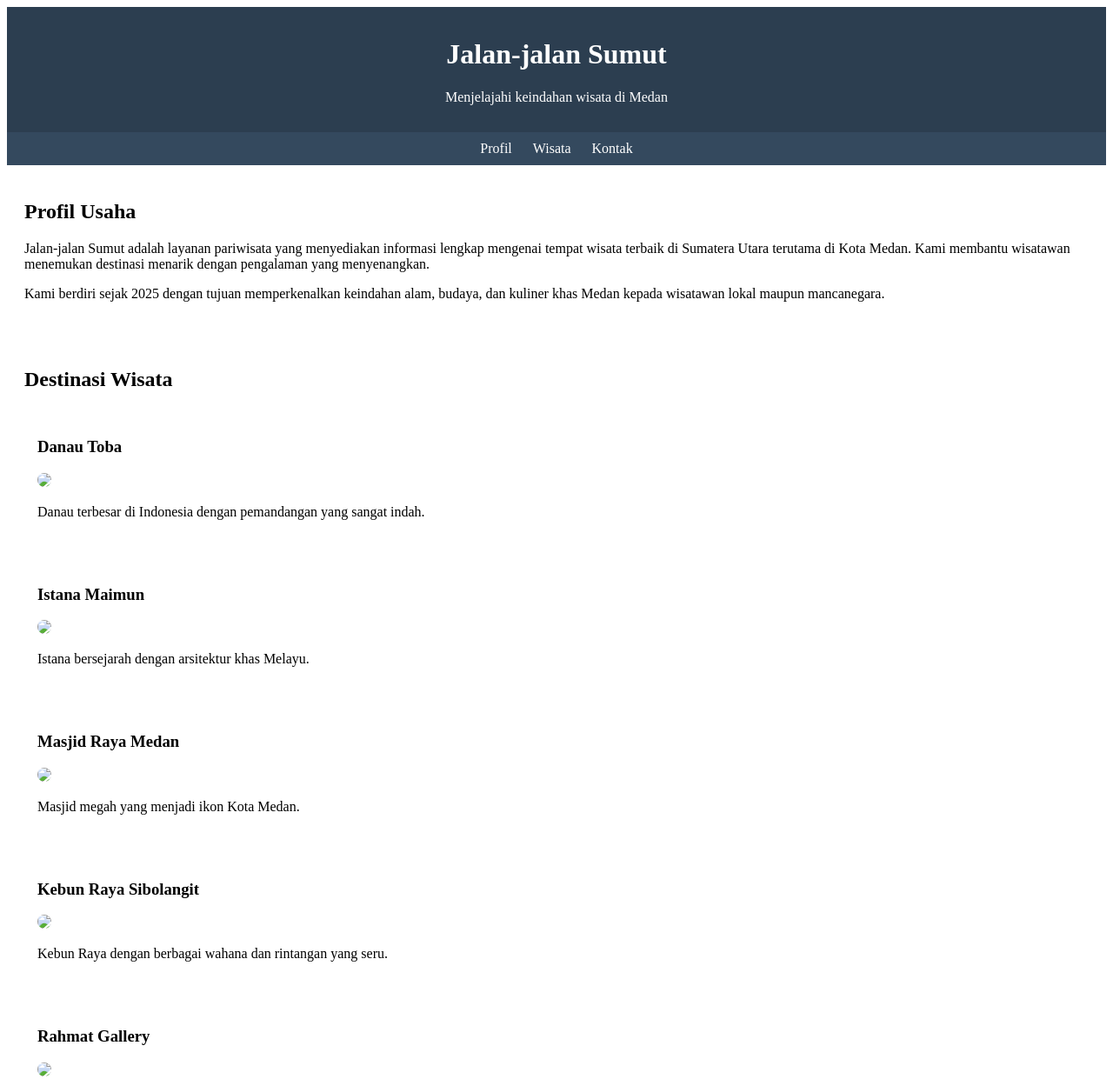
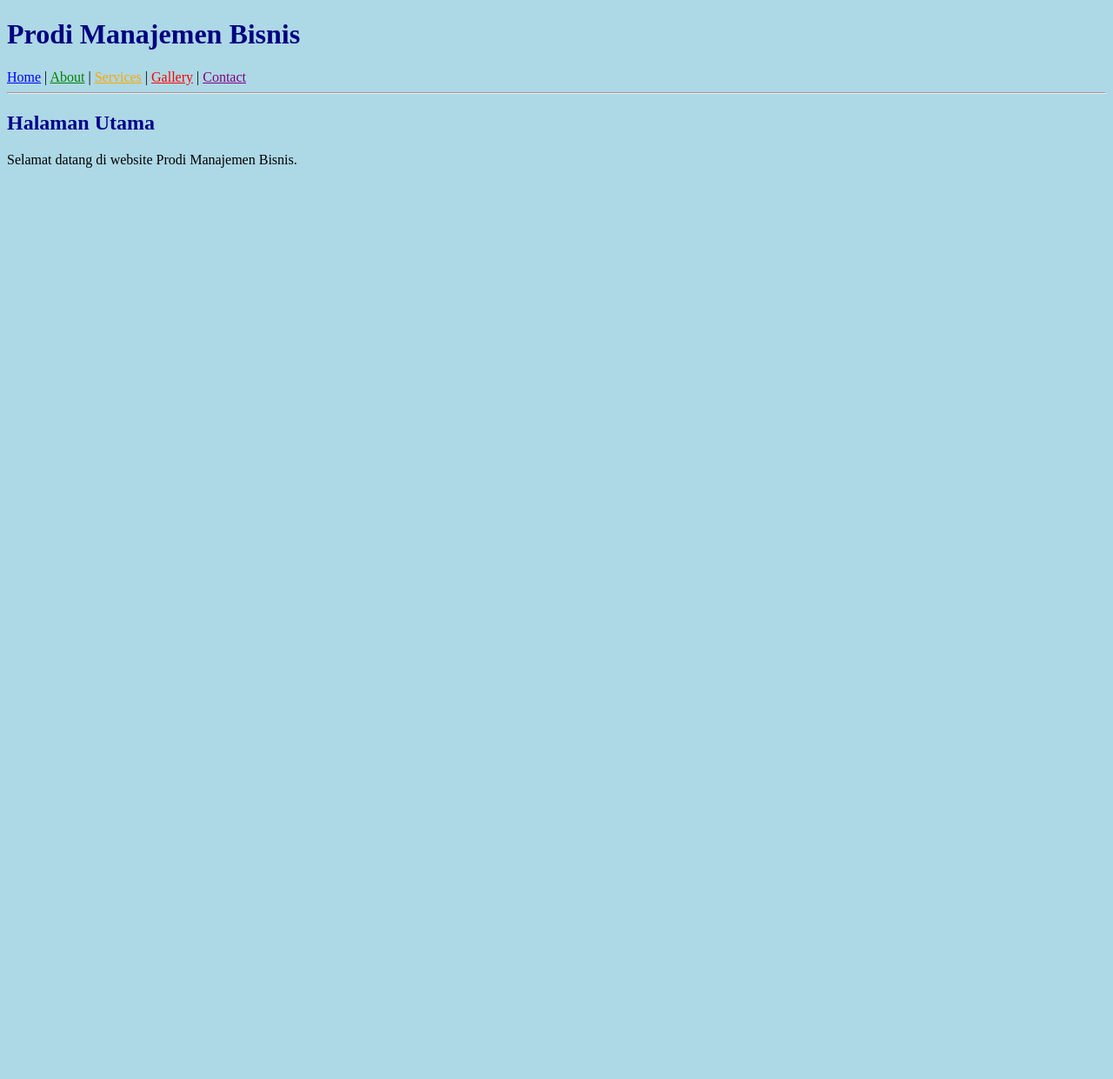
Before and after one commit to saraswathi121005-hue/website-saras, a plain HTML site: page index.html in a window 1280 px wide. Shown: the top 1241 px of the page at 87% size. After the commit the page ends 800 px from the top, so only its background shows below. Drawn offline with Linux system fonts and the light colour scheme.

Commit message:
Add files via upload

```diff
--- a/index.html
+++ b/index.html
@@ -1,119 +1,23 @@
 <!DOCTYPE html>
-<html lang="id">
+<html>
 <head>
-    <meta charset="UTF-8">
-    <title>Jalan-jalan Sumut</title>
-</head>
-<style>
- <style>
-        body {
-            font-family: Arial;
-            margin: 0;
-            background-color: #f4f4f4;
-        }
-        header {
-            background-color: #2c3e50;
-            color: white;
-            padding: 15px;
-            text-align: center;
-        }
-        nav {
-            background-color: #34495e;
-            padding: 10px;
-            text-align: center;
-        }
-        nav a {
-            color: white;
-            margin: 10px;
-            text-decoration: none;
-        }
-        section {
-            padding: 20px;
-        }
-        .card {
-            background: white;
-            padding: 15px;
-            margin: 10px 0;
-            border-radius: 10px;
-        }
-        footer {
-            background-color: #2c3e50;
-            color: white;
-            text-align: center;
-            padding: 10px;
-        }
-        img {
-            width: 100%;
-            border-radius: 10px;
-        }
-    </style>
+    <title>Home</title>
 </head>
 
-<body>
+<body style="background-color: lightblue;">
 
-<header>
-    <h1>Jalan-jalan Sumut</h1>
-    <p>Menjelajahi keindahan wisata di Medan</p>
-</header>
+<h1 style="color: navy;">Prodi Manajemen Bisnis</h1>
 
-<nav>
-    <a href="#profil">Profil</a>
-    <a href="#wisata">Wisata</a>
-    <a href="#kontak">Kontak</a>
-</nav>
+<a href="index.html" style="color: blue;">Home</a> |
+<a href="about.html" style="color: green;">About</a> |
+<a href="services.html" style="color: orange;">Services</a> |
+<a href="gallery.html" style="color: red;">Gallery</a> |
+<a href="contact.html" style="color: purple;">Contact</a>
 
-<section id="profil">
-    <h2>Profil Usaha</h2>
-    <p>Jalan-jalan Sumut adalah layanan pariwisata yang menyediakan informasi lengkap mengenai tempat wisata terbaik di Sumatera Utara terutama di Kota Medan. Kami membantu wisatawan menemukan destinasi menarik dengan pengalaman yang menyenangkan.</p>
+<hr>
 
-    <p>Kami berdiri sejak 2025 dengan tujuan memperkenalkan keindahan alam, budaya, dan kuliner khas Medan kepada wisatawan lokal maupun mancanegara.</p>
-</section>
-
-<section id="wisata">
-    <h2>Destinasi Wisata</h2>
-
-    <div class="card">
-        <h3>Danau Toba</h3>
-        <img src="Danau Toba.JFIF File"width="500">
-        <p>Danau terbesar di Indonesia dengan pemandangan yang sangat indah.</p>
-    </div>
-
-    <div class="card">
-        <h3>Istana Maimun</h3>
-        <img src="Istana Maimun.JFIF File"width="500">
-        <p>Istana bersejarah dengan arsitektur khas Melayu.</p>
-    </div>
-
-    <div class="card">
-        <h3>Masjid Raya Medan</h3>
-        <img src="Masjid Raya.JFIF File"width="500">
-        <p>Masjid megah yang menjadi ikon Kota Medan.</p>
-    </div>
-
-    <div class="card">
-        <h3>Kebun Raya Sibolangit</h3>
-        <img src="Kebun Raya Sibolangit.JFIF File"width="500">
-        <p>Kebun Raya dengan berbagai wahana dan rintangan yang seru.</p>
-    </div>
-
-    <div class="card">
-        <h3>Rahmat Gallery</h3>
-        <img src="Rahmat Galery.JFIF File"width="500">
-        <p>Museum unik dengan koleksi satwa dari berbagai negara.</p>
-    </div>
-
-</section>
-
-<section id="kontak">
-    <h2>Kontak</h2>
-    <p>Email: jalanjalanmedan12@gmail.com</p>
-    <p>WhatsApp: 085361657388</p>
-    <p>Instagram: @Jalan jalan Sumut</p>
-</section>
-
-<footer>
-    <p>© 2026 Explore Medan</p>
-</footer>
+<h2 style="color: darkblue;">Halaman Utama</h2>
+<p>Selamat datang di website Prodi Manajemen Bisnis.</p>
 
 </body>
 </html>
```
